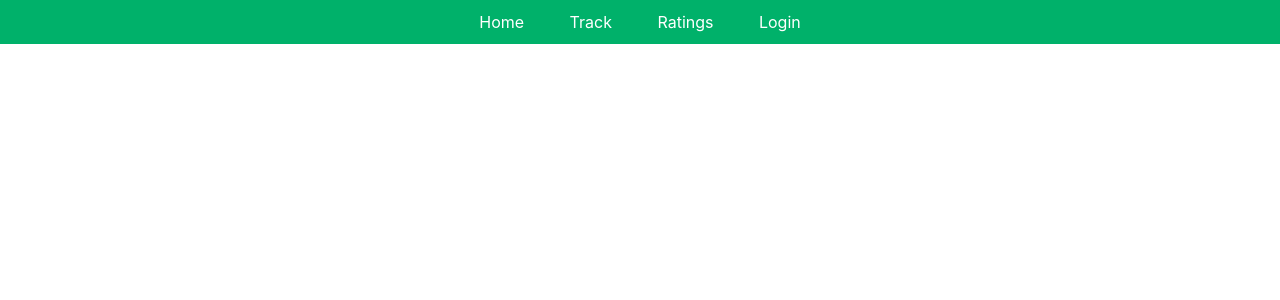
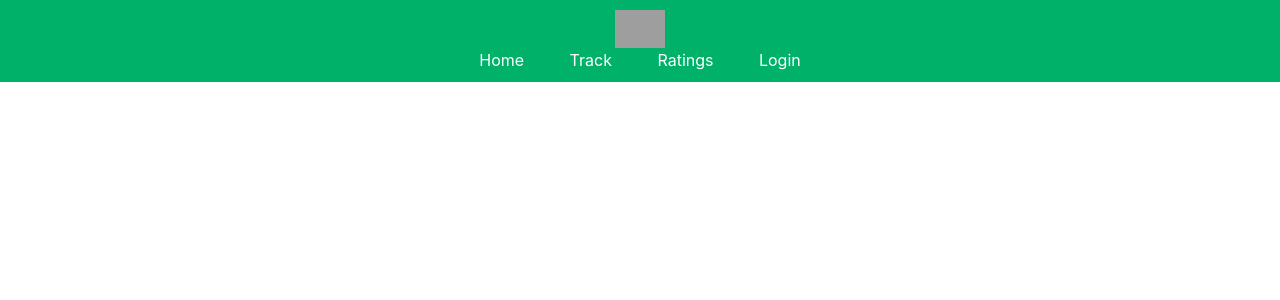
Before and after one commit to cfglondon23/Team-8, a Flask app: page /login.html in a window 1280 px wide. Shown: the top 300 px of the page. Run offline with Flask 3, Linux system fonts and the light colour scheme; parts of the project's set-up code (start-up, migrations or seed data) failed here and were passed over; some libraries are stand-ins or nearby versions; grey boxes are pictures that could not be loaded.

Commit message:
Update login.html

```diff
--- a/src/templates/login.html
+++ b/src/templates/login.html
@@ -30,10 +30,15 @@
   <body>
     <header>
       <nav>
+          <div class="nav_div">
+            <img src="/static/css/images/logo.png" id="logo" width="50">
+          </div>
+          <div class="nav_div">
             <li><a href="base.html">Home</a></li>
             <li><a href="track.html">Track</a></li>
             <li><a href="ratings.html">Ratings</a></li>
             <li><a href="login.html">Login</a></li>
+          </div>
       </nav>
   </header>
  </body>
```
Lines whose indentation alone changed are shown as unchanged.
